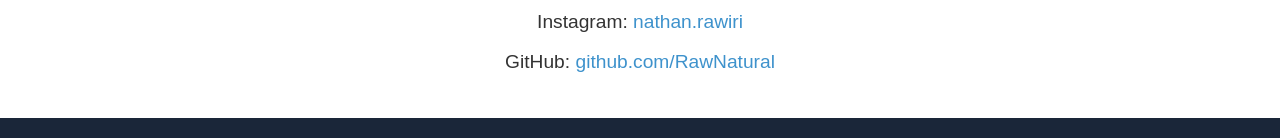
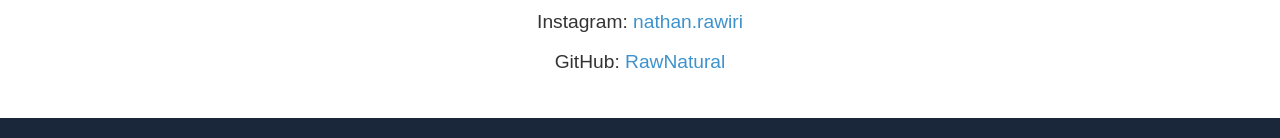
Before and after one commit to RawNatural/RawNatural.github.io, a plain HTML site: page index.html in a window 1280 px wide. Shown: the part 3217-3355 px from the top of the page. Drawn offline with Linux system fonts and the light colour scheme.

Commit message:
Update index.html

```diff
--- a/index.html
+++ b/index.html
@@ -485,7 +485,7 @@
         <p>Email: <a href="mailto:rawirinathan@gmail.com">rawirinathan@gmail.com</a></p>
         <p>LinkedIn: <a href="https://www.linkedin.com/in/nathan-rawiri-8b8043253" target="_blank">nathan-rawiri</a></p>
         <p>Instagram: <a href="https://www.instagram.com/nathan.rawiri" target="_blank">nathan.rawiri</a></p>
-        <p>GitHub: <a href="https://github.com/rawnatural" target="_blank">github.com/RawNatural</a></p>
+        <p>GitHub: <a href="https://github.com/rawnatural" target="_blank">RawNatural</a></p>
     </section>
 
     <footer>
```
